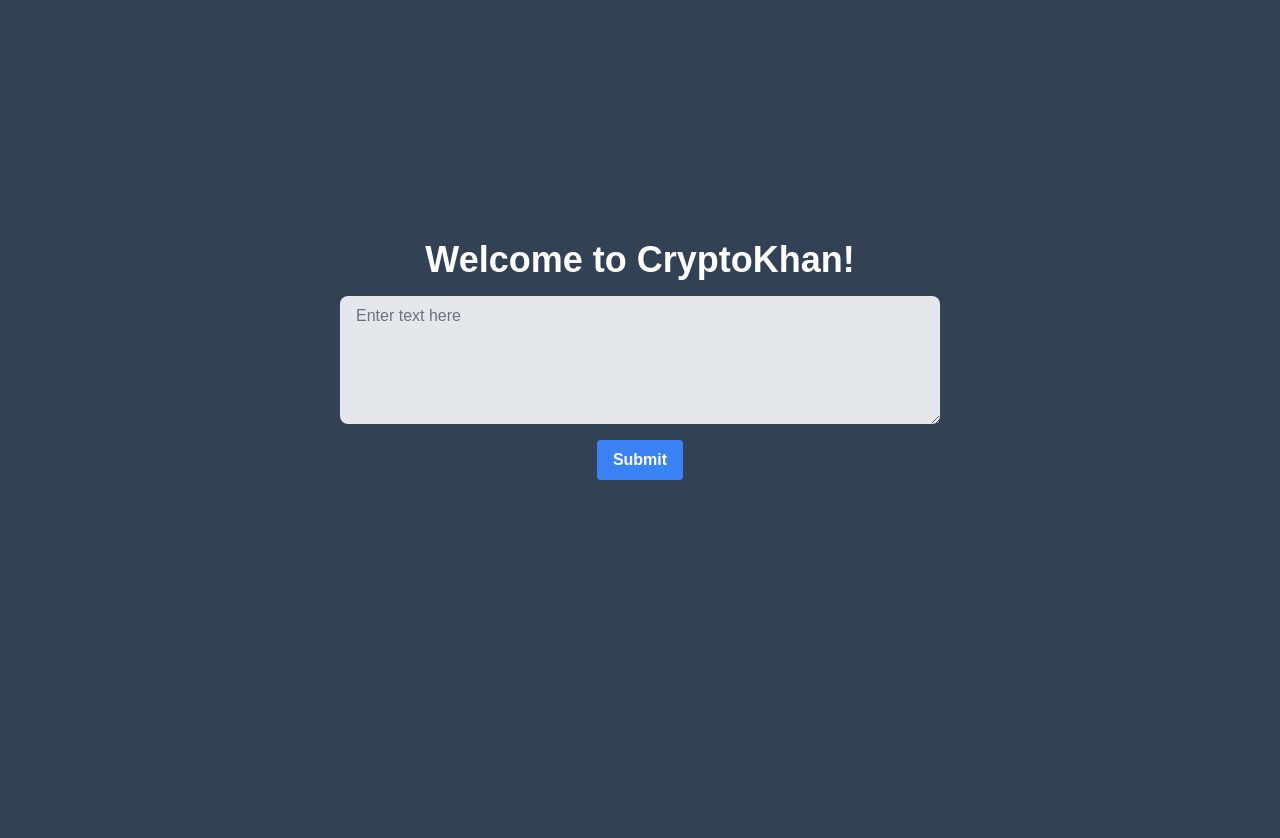
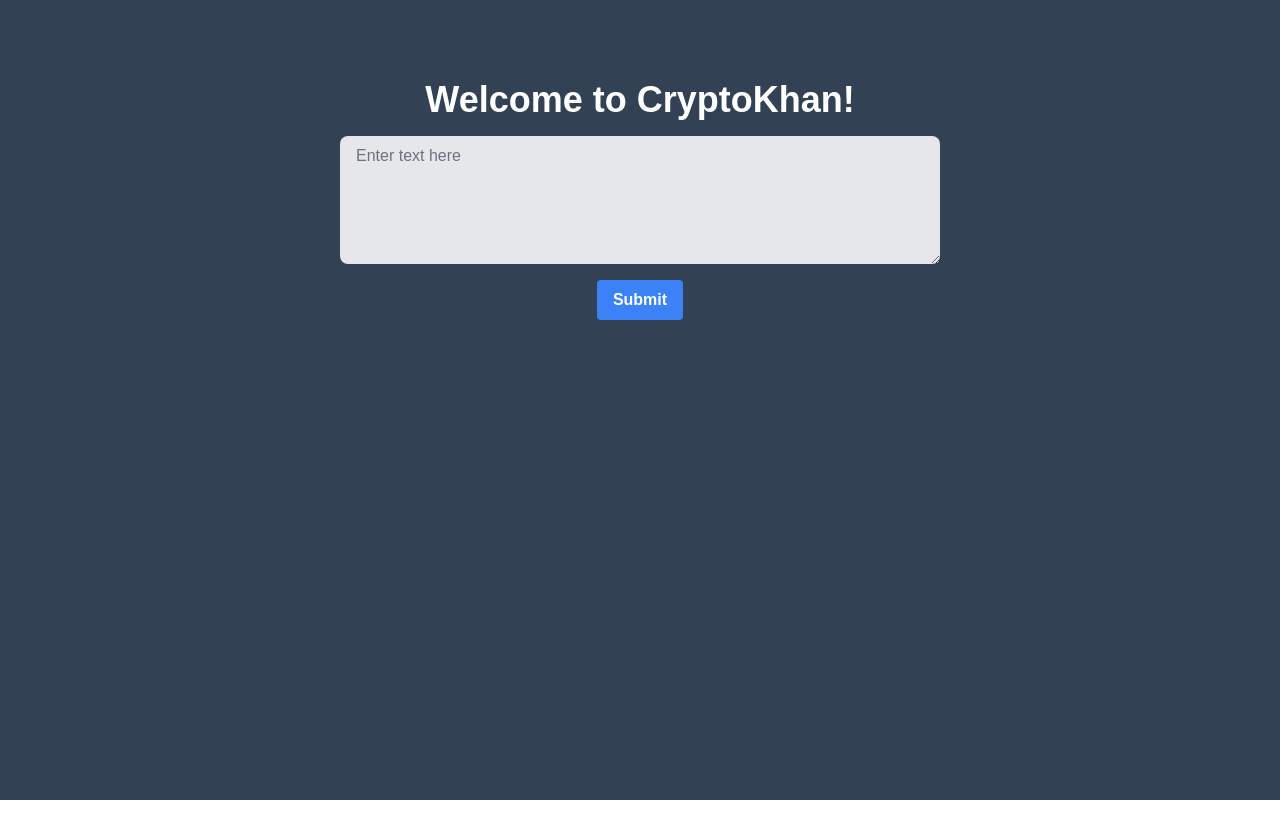
Before and after one commit to kishore-FDI/Cyrpto, a Next.js app: page / in a window 1280 px wide. Shown: the top 838 px of the page. After the commit the page ends 800 px from the top, so only its background shows below. Built offline with nearby package versions, Linux system fonts and the light colour scheme.

Commit message:
Kishore Neekaa

```diff
--- a/components/landing/Home.jsx
+++ b/components/landing/Home.jsx
@@ -33,8 +33,8 @@ const Home = () => {
   };
 
   return (
-    <div className='bg-slate-700 w-100 h-[1000vh] m=[20vh]'>
-      <h1 className='font-bold text-white flex-row text-center pt-[30vh] text-4xl'>Welcome to CryptoKhan!</h1>
+    <div className='bg-slate-700 w-100 min-h-[100vh] h-auto pb-10'>
+      <h1 className='font-bold text-white flex-row text-center pt-[10vh] text-4xl'>Welcome to CryptoKhan!</h1>
       <form onSubmit={handleSubmit} className='flex flex-col items-center mt-4'>
         <textarea
           className='rounded-lg px-4 py-2 w-[600px] h-32 focus:outline-none focus:ring-2 focus:ring-blue-500 bg-gray-200 text-gray-800 placeholder-gray-500 resize-y'
@@ -50,7 +50,7 @@ const Home = () => {
         </button>
       </form>
       {resultData && (
-        <div className='mt-8 w-[600px] mx-auto bg-white rounded-lg p-4'>
+        <div className='mt-8 w-[600px] mx-auto bg-white rounded-lg p-4 overflow-y-auto max-h-[300px]'>
           <h2 className='text-2xl font-bold mb-4 text-gray-800'>Results</h2>
           <table className='w-full border-collapse'>
             <thead>
```
Also changed, not shown: components/login/Login.jsx (added).
